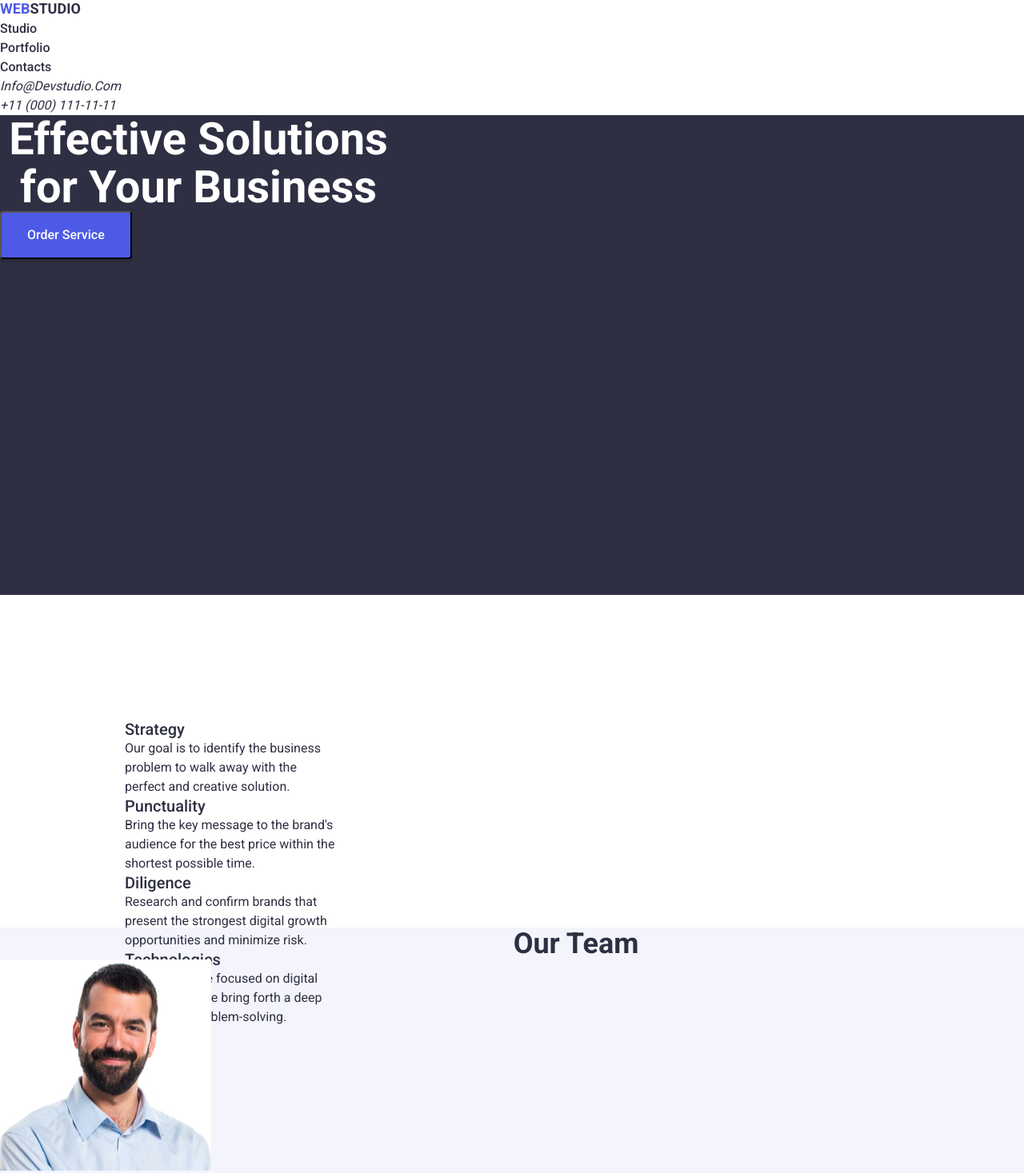
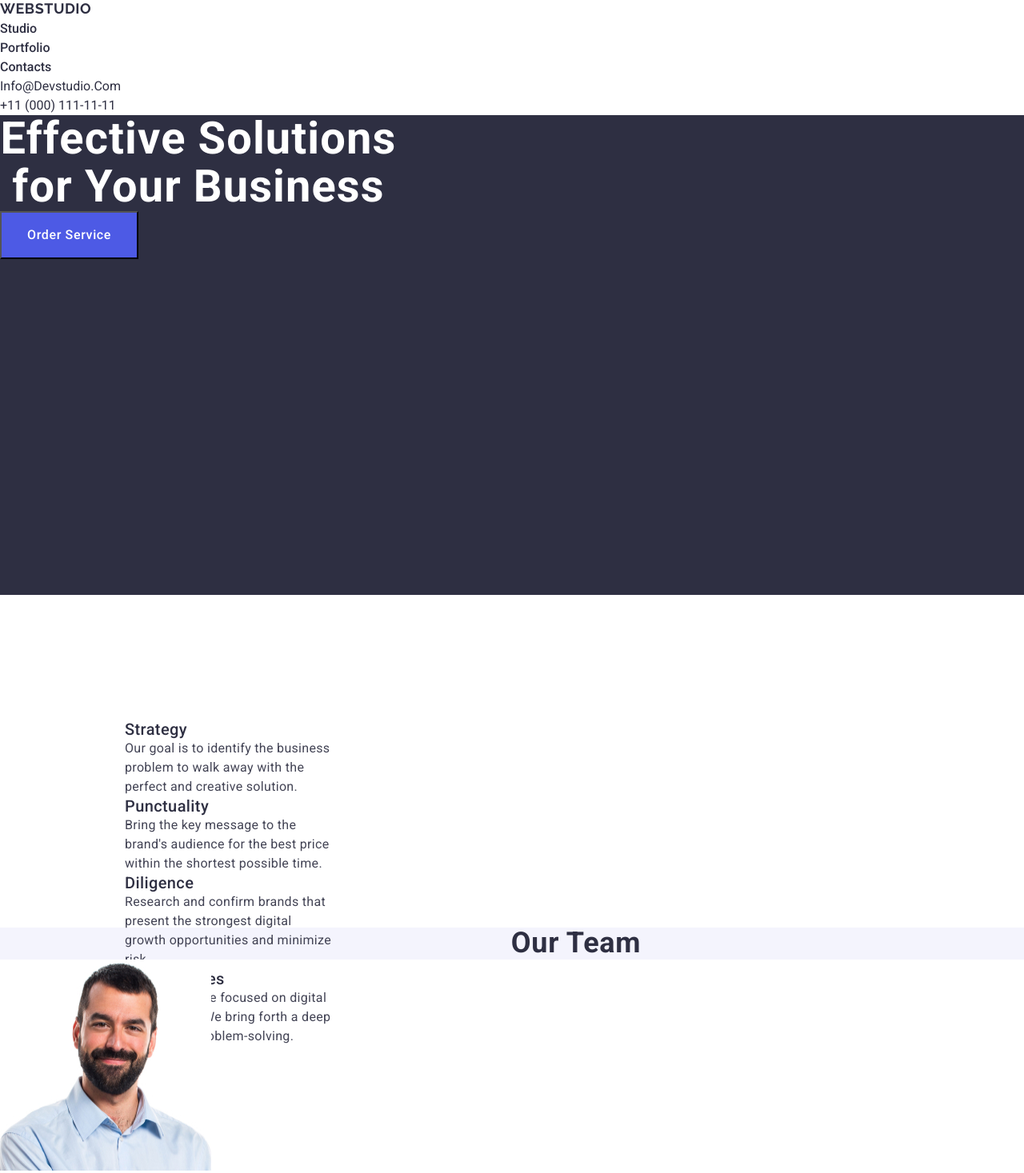
Before and after one commit to jackavryashnik/goit--markup-hw-02, a website: page index.html in a window 1280 px wide. Shown: the top 1467 px of the page at 80% size. Drawn offline with nearby package versions, Linux system fonts and the light colour scheme.

Commit message:
autochek fixes

```diff
--- a/css/style.css
+++ b/css/style.css
@@ -35,13 +35,15 @@ body {
 h1 {
     font-weight: 700;
     font-size: 56px;
-    line-height: 60px;
+    line-height: 1.07;
+    letter-spacing: 0.02em;
 }
 
 h2 {
     font-size: 36px;
     font-weight: 700;
-    line-height: 40px;
+    line-height: 1.11;
+    letter-spacing: 0.02em;
     text-transform: capitalize;
     text-align: center;
 }
@@ -50,15 +52,26 @@ h3 {
     font-size: 20px;
     font-weight: 500;
     line-height: 24px;
+    letter-spacing: 0.02em;
 }
 
 button {
+    font-family: "Roboto", sans-serif;
     font-size: 16px;
     font-weight: 500;
     line-height: 24px;
-    letter-spacing: 4%;
+    letter-spacing: 0.04em;
     text-transform: capitalize;
     cursor: pointer;
+}
+
+button:hover {
+    background-color: #404BBF;
+}
+
+button:focus,
+button:active {
+    background-color: #404BBF;
 }
 
 a {
@@ -75,22 +88,32 @@ ul {
     list-style: none;
 }
 
+li {
+    background-color: #FFFFFF;
+}
+
 p {
-    color: var(--text);
+    color: #434455;
+}
+
+address {
+    font-style: normal;
 }
 
 .footer__logo,
 .header__logo {
+    font-family: "Raleway", sans-serif;
     color: var(--dark);
     text-transform: uppercase;
     font-size: 18px;
     font-weight: 700;
-    line-height: 21px;
+    line-height: 1.17;
+    letter-spacing: 0.03em;
 }
 
 .footer__logo span,
 .header__logo span {
-    color: var(--primary-brand);
+    color: #2e2f42;
 }
 
 .header__link {
@@ -127,12 +150,9 @@ p {
     display: inline-flex;
     padding: 16px 32px;
     align-items: flex-start;
-    gap: 10px;
     color: var(--white);
     background-color: var(--primary-brand);
-    border-radius: 4px;
     background: var(--IRIS, #4D5AE5);
-    box-shadow: 0px 4px 4px 0px rgba(0, 0, 0, 0.15);
 }
 
 .about-section {
@@ -147,6 +167,8 @@ p {
 
 .item__description {
     width: 264px;
+    letter-spacing: 0.02em;
+    color: #434455;
 }
 
 .our-team {
@@ -155,14 +177,18 @@ p {
     background-color: var(--light);
 }
 
+.our-team__position {
+    color: #434455;
+}
+
 .footer {
     width: 1440px;
     height: 312px;
     background-color: var(--dark);
 }
 
-.footer__logo {
-    color: var(--light);
+.footer__logo span {
+    color: #f4f4fd;
 }
 
 .footer__description {
--- a/index.html
+++ b/index.html
@@ -19,22 +19,22 @@
   <body>
     <header class="header">
       <nav class="header__nav">
-        <a href="./index.html" class="header__logo"><span>Web</span>Studio</a>
+        <a href="./index.html" class="header__logo">Web<span class="logo-span">Studio</span></a>
         <ul class="header__list">
           <li class="header__list-item">
-            <a href="#" class="header__link">Studio</a>
+            <a href="./index.html" class="header__link">Studio</a>
           </li>
           <li class="header__list-item">
-            <a href="#portfolio" class="header__link">Portfolio</a>
+            <a href="" class="header__link">Portfolio</a>
           </li>
           <li class="header__list-item">
-            <a href="#" class="header__link">Contacts</a>
+            <a href="" class="header__link">Contacts</a>
           </li>
         </ul>
       </nav>
 
-      <address>
-        <ul class="header__contacts">
+      <address class="header__contacts">
+        <ul class="header__contacts-list">
           <li><a class="header__contacts-item" href="mailto:info@devstudio.com">info@devstudio.com</a></li>
           <li><a class="header__contacts-item" href="tel:+110001111111">+11 (000) 111-11-11</a></li>
         </ul>
@@ -200,7 +200,7 @@
       </section>
     </main>
     <footer class="footer">
-      <a href="./index.html" class="footer__logo"><span>Web</span>Studio</a>
+      <a href="./index.html" class="footer__logo">Web<span class="logo-span">Studio</span></a>
       <p class="footer__description">
         Increase the flow of customers and sales for your business with digital
         marketing & growth solutions.
```
